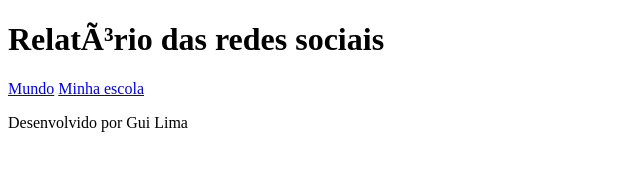
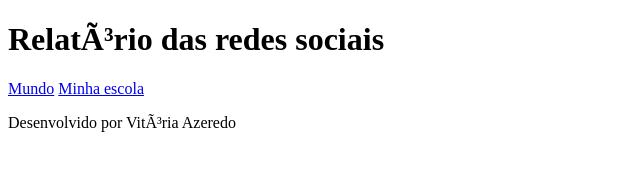
Before and after one commit to vitoriaazeredo/cienciadedados, a plain HTML site: page index.html in a window 1280 px wide. Shown: the full height of the page, 0-640 px from the left. Drawn offline with Linux system fonts and the light colour scheme.

Commit message:
alteração no codigo

```diff
--- a/index.html
+++ b/index.html
@@ -20,7 +20,7 @@ initial-scale=1.0”>
 </section>
 </main>
   <footer>
-<p>Desenvolvido por Gui Lima</p>
+<p>Desenvolvido por Vitória Azeredo </p>
 </footer>
 </body>
 </html>
```
